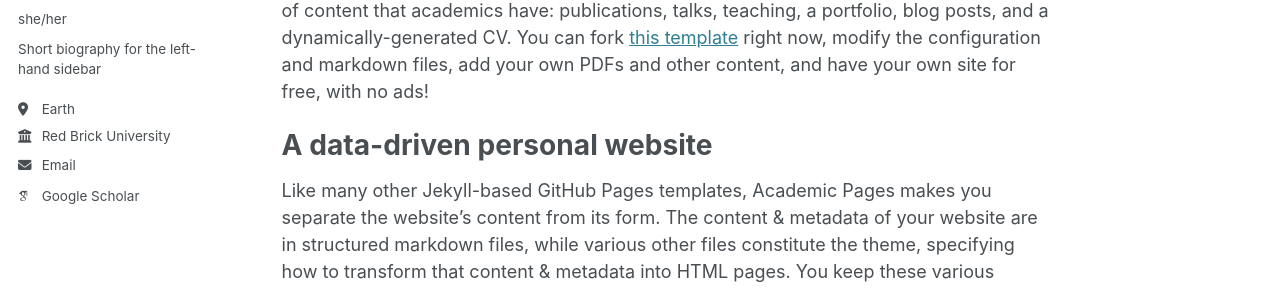
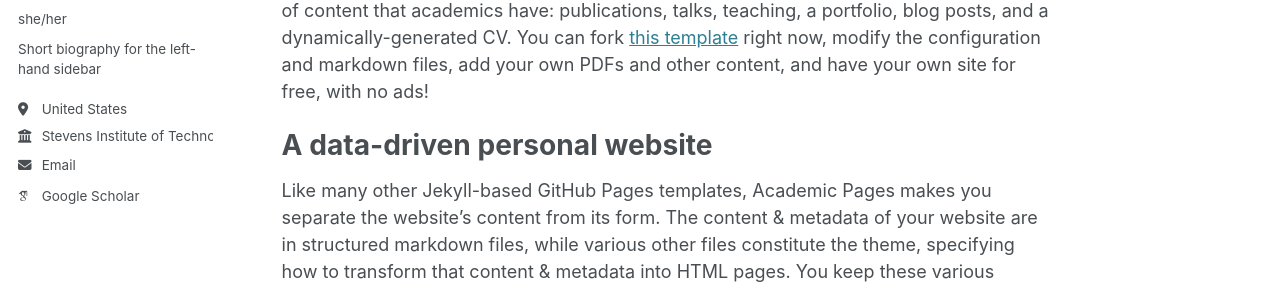
Before and after one commit to LXY-princess/xinyili, a Jekyll site: the page built from _pages/about.md, in a window 1280 px wide. Shown: the part 314-603 px from the top of the page. Built offline with Jekyll 4.4.1, drawn with Linux system fonts in a browser that asks for light colours; some web fonts are replaced.

Commit message:
Update _config.yml
personal info update

```diff
--- a/_config.yml
+++ b/_config.yml
@@ -25,8 +25,8 @@ author:
   name             : "Xinyi Li"
   pronouns         : "she/her"
   bio              : "Short biography for the left-hand sidebar"
-  location         : "Earth"
-  employer         : "Red Brick University"
+  location         : "United States"
+  employer         : "Stevens Institute of Technology"
   uri              : # URL
   email            : "xli215@stevens.edu"
 
```
